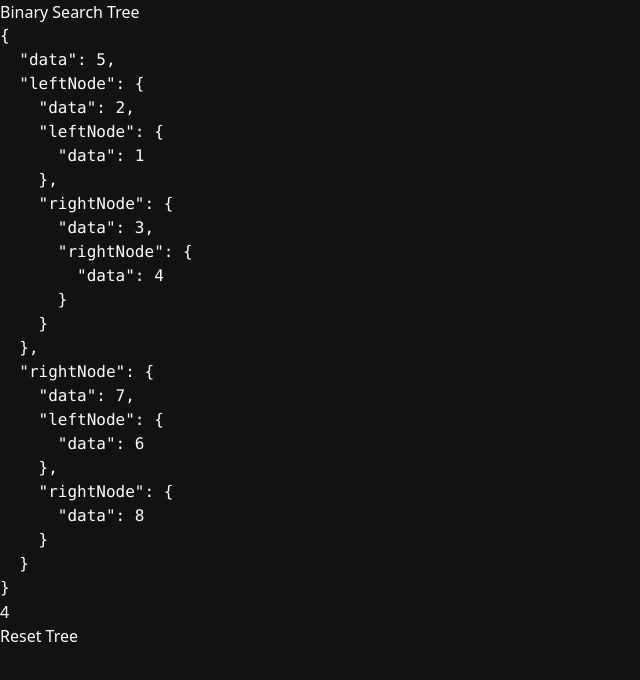
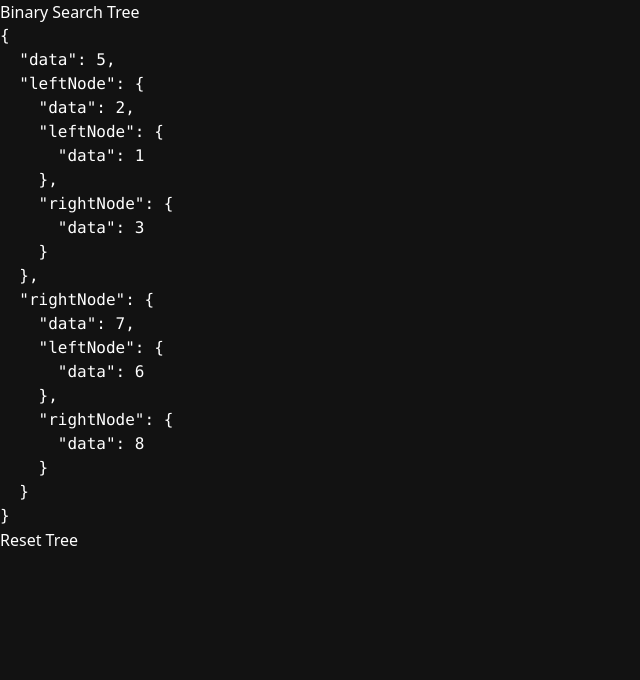
Before and after one commit to JoshuaPeters21199/binary_search_tree, a Next.js app: page / in a window 1280 px wide. Shown: the top 680 px of the page, without its empty margins (0-640 px from the left). Built offline with nearby package versions, Linux system fonts and the light colour scheme.

Commit message:
Cleaned up some of the code in Grid.tsx

```diff
--- a/components/Grid.tsx
+++ b/components/Grid.tsx
@@ -21,13 +21,11 @@ const Grid = () => {
   bst.insert(7);
   bst.insert(6);
   bst.insert(8);
-  bst.insert(4);
 
   const rootNode = bst.getRootAsPlainObject();
   return (
     <>
       <pre>{JSON.stringify(rootNode, null, 2)}</pre>
-      <p>{bst.getDepth()}</p>
       <div className='grid grid-cols-7 gap-2'></div>
     </>
   )
```
